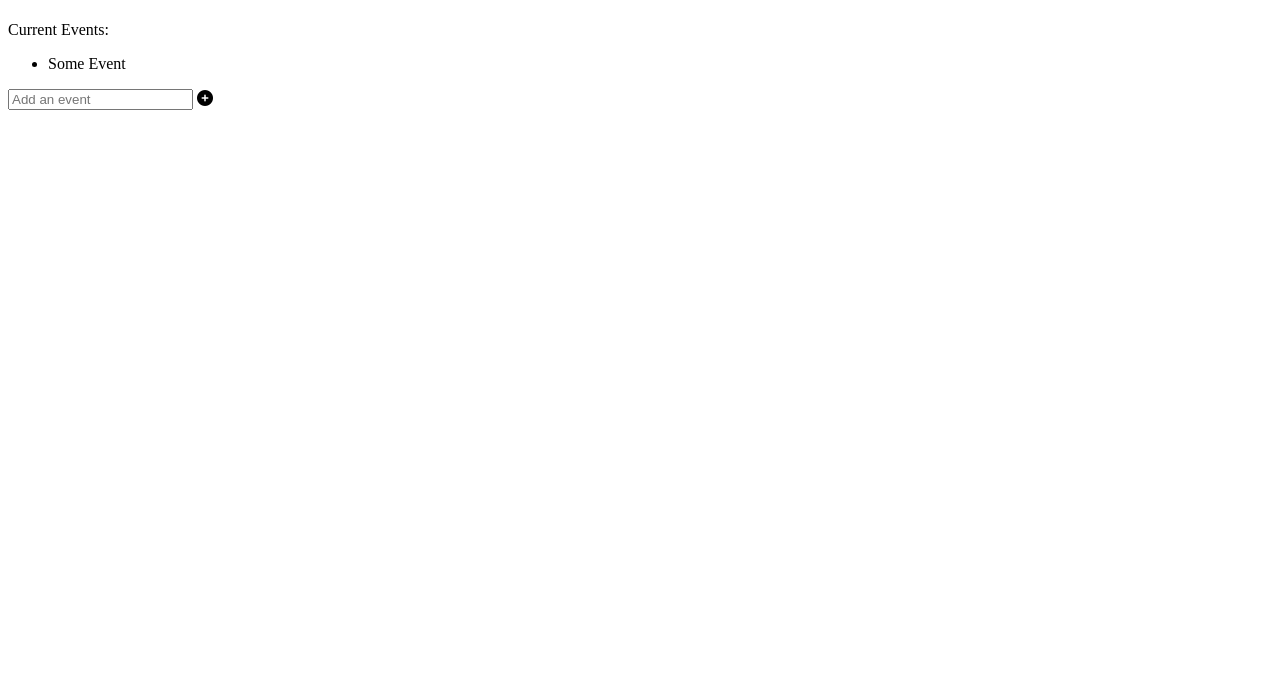
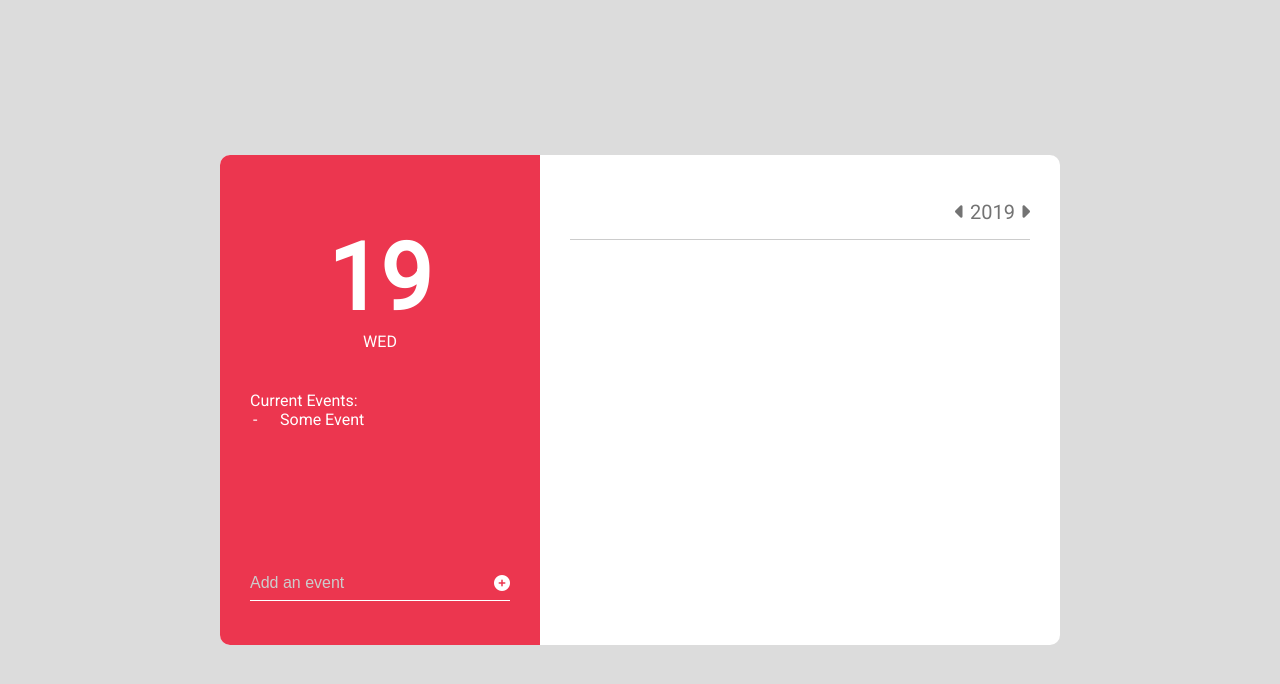
Before and after one commit to Alexmckey1337/Calendar, a plain HTML site: page index.html in a window 1280 px wide. Drawn offline with Linux system fonts and the light colour scheme.

Commit message:
Right side markup , styles, and js start

```diff
--- a/calendar.js
+++ b/calendar.js
@@ -0,0 +1,2 @@
+const week_days = ['Sunday','Monday','Tuesday','Wednesday','Thursday','Friday','Saturday','Sunday']
+const localStorageName = 'calendar-events'
--- a/index.html
+++ b/index.html
@@ -11,13 +11,13 @@
 </head>
 <body>
     <div class="calendar disable-selection" id="calendar">
-        <div class="left-pane">
+        <div class="left-side">
             <div class="current-day text-center">
-                <h1 class="calendar-left-side-day"></h1>
-                <div class="calendar-left-side-day-of-week"></div>
+                <h1 class="calendar-left-side-day">19</h1>
+                <div class="calendar-left-side-day-of-week">Wed</div>
             </div>
             <div class="current-day-events">
-                <p>Current Events:</p>
+                <div>Current Events:</div>
                 <ul class="current-day-events-list">
                    <li>Some Event</li>
                 </ul>
@@ -27,7 +27,28 @@
                 <span class="fa fa-plus-circle add-event-day-field-btn cursor-pointer"></span>
             </div>
         </div>
-        <div class="right-pane"></div>
+        <div class="right-side">
+            <div class="text-right calendar-change-year">
+                <div class="calendar-change-year-slider">
+                    <span class="fa fa-caret-left cursor-pointer calendar-change-year-slider-prev"></span>
+                    <span class="calendar-current-year">2019</span>
+                    <span class="fa fa-caret-right cursor-pointer calendar-change-year-slider-next"></span>
+                </div>
+            </div>
+            <div class="calendar-month-list">
+                <ul class="calendar-month">
+                </ul>
+            </div>
+            <div class="calendar-week-list">
+                <ul class="calendar-week">
+                </ul>
+            </div>
+            <div class="calendar-day-list">
+                <ul class="calendar-days">
+
+                </ul>
+            </div>
+        </div>
     </div>
 </body>
 </html>
--- a/style.css
+++ b/style.css
@@ -0,0 +1,155 @@
+* {
+    margin: 0;
+    padding: 0;
+    box-sizing: border-box;
+}
+
+  body {
+    background: #dcdcdc;
+    font-family: 'Roboto', sans-serif; }
+
+  .text-center {
+    text-align: center; }
+
+  .text-right {
+    text-align: right; }
+
+  .text-muted {
+    color: #777; }
+
+  .cursor-pointer {
+    cursor: pointer; }
+
+  .disable-selection {
+    -moz-user-select: none;
+    /* Firefox */
+    -ms-user-select: none;
+    /* Internet Explorer */
+    -khtml-user-select: none;
+    /* KHTML browsers (e.g. Konqueror) */
+    -webkit-user-select: none;
+    /* Chrome, Safari, and Opera */
+    -webkit-touch-callout: none;
+    /* Disable Android and iOS callouts*/ }
+
+  .calendar, .calendar .add-event-day .add-event-day-field-btn, .calendar .calendar-days li:after {
+    position: absolute;
+    right: 0;
+    left: 0;
+    top: 0;
+    bottom: 0;
+    margin: auto; }
+
+  .calendar {
+    background: white;
+    width: 840px;
+    height: 490px;
+    border-radius: 10px;
+    overflow: hidden; }
+    .calendar .calendar-left-side-day-of-week, .calendar .current-day-events ul, .calendar .add-event-day, .calendar .calendar-change-year, .calendar .calendar-days li {
+      position: relative; }
+    .calendar .calendar-left-side-day, .calendar .calendar-left-side-day-of-week, .calendar .current-day-events, .calendar .add-event-day-field-btn, .calendar .add-event-day-field {
+      color: white; }
+    .calendar .calendar-left-side-day-of-week, .calendar .calendar-week {
+      text-transform: uppercase; }
+    .calendar .right-side, .calendar .left-side {
+      padding: 30px;
+      height: 100%; }
+    .calendar .left-side {
+      width: 320px;
+      background: #ec364f;
+      float: left; }
+    .calendar .current-day, .calendar .current-day-events {
+      padding-top: 40px; }
+    .calendar .current-day-events {
+      height: 215px; }
+    .calendar .current-day-events ul {
+      padding-left: 30px;
+      list-style: none; }
+      .calendar .current-day-events ul li::before {
+        content: '-';
+        position: absolute;
+        left: 3px; }
+    .calendar h1.calendar-left-side-day {
+      font-size: 92px; }
+    .calendar .add-event-day {
+      border-bottom: 1px solid white; }
+      .calendar .add-event-day .add-event-day-field {
+        border: none;
+        background: transparent;
+        height: 34px;
+        width: 100%;
+        font-size: 16px;
+        padding-right: 30px; }
+      .calendar .add-event-day .add-event-day-field:focus {
+        outline: none; }
+      .calendar .add-event-day .add-event-day-field::placeholder {
+        color: #ccc; }
+      .calendar .add-event-day .add-event-day-field-btn {
+        left: inherit;
+        line-height: 34px; }
+    .calendar .right-side {
+      width: 520px;
+      float: right; }
+    .calendar .calendar-change-year {
+      font-size: 20px; }
+      .calendar .calendar-change-year .calendar-change-year-slider {
+        margin: 15px 0;
+        color: #737373; }
+      .calendar .calendar-change-year .calendar-change-year-slider .fa:hover {
+        color: #404040; }
+    .calendar .calendar-days, .calendar .calendar-week, .calendar .calendar-month {
+      list-style: none;
+      font-size: 0; }
+      .calendar .calendar-days li, .calendar .calendar-week li, .calendar .calendar-month li {
+        display: inline-block;
+        text-align: center;
+        cursor: pointer;
+        font-size: 16px; }
+    .calendar .calendar-month li {
+      width: calc(460px / 12);
+      height: 30px;
+      line-height: 30px;
+      color: #868686;
+      font-size: 13px; }
+      .calendar .calendar-month li.active {
+        color: #171717;
+        font-weight: 600; }
+    .calendar .calendar-days li {
+      width: calc(460px / 7);
+      height: 50px;
+      line-height: 50px; }
+      .calendar .calendar-days li:after {
+        content: attr(data-day);
+        position: absolute;
+        width: 40px;
+        height: 40px;
+        line-height: 40px;
+        color: #959595; }
+      .calendar .calendar-days li.another-month:after {
+        color: #ccc; }
+      .calendar .calendar-days li:hover:after, .calendar .calendar-days li.selected-day:after, .calendar .calendar-days li.event-day:before, .calendar .calendar-days li.active-day:after {
+        border-radius: 50%; }
+      .calendar .calendar-days li:hover:after, .calendar .calendar-days li.selected-day:after {
+        background: #ccc;
+        color: white; }
+      .calendar .calendar-days li.event-day:before {
+        content: ' ';
+        width: 5px;
+        height: 5px;
+        position: absolute;
+        top: 7px;
+        right: 7px;
+        background: #1400c7; }
+      .calendar .calendar-days li.active-day:after {
+        color: white;
+        background: #ec364f; }
+    .calendar .calendar-week {
+      margin-bottom: 30px;
+      font-weight: 600;
+      color: #737373;
+      border-top: 1px solid #ccc; }
+      .calendar .calendar-week li {
+        width: calc(460px / 7);
+        height: 30px;
+        line-height: 30px; }
```
